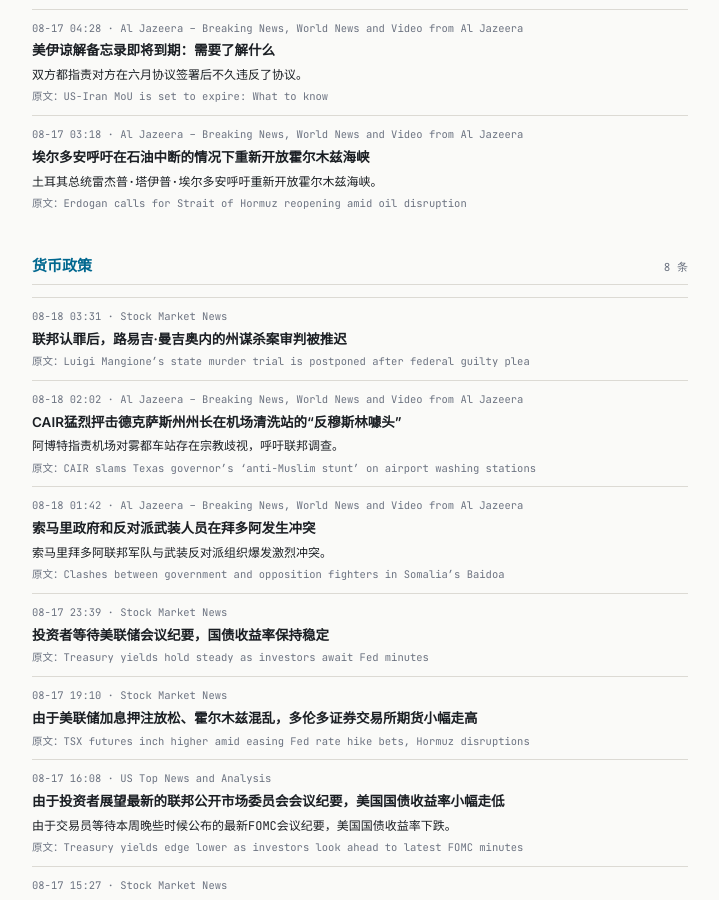
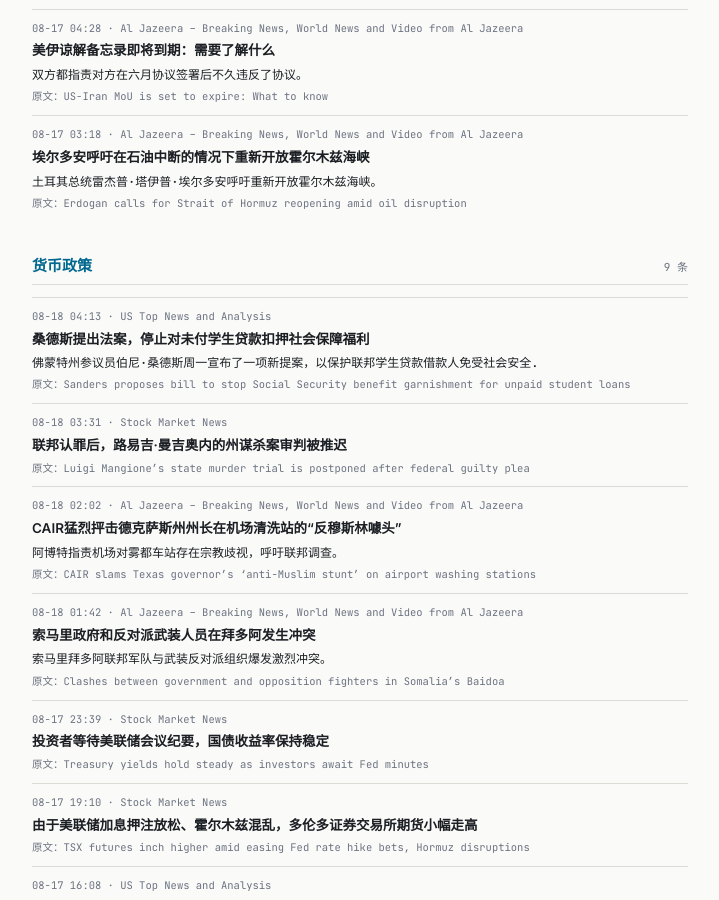
Before and after one commit to tang3super/tang3super.github.io, a Jekyll site: the page built from macro-trade/news-digest.md, in a window 1280 px wide and 900 px high, scrolled down 2414 px. Shown: the whole window, without its empty margins (280-999 px from the left). Built offline with Jekyll 4.4.1, drawn with Linux system fonts in a browser that asks for light colours; some of the changed text lies outside the part shown.

Commit message:
sync news-digest article

```diff
--- a/macro-trade/news-digest.md
+++ b/macro-trade/news-digest.md
@@ -169,6 +169,13 @@ topics:
     summary_zh: 土耳其总统雷杰普·塔伊普·埃尔多安呼吁重新开放霍尔木兹海峡。
 - name: 货币政策
   items:
+  - title: Sanders proposes bill to stop Social Security benefit garnishment for unpaid student loans
+    summary: Sen. Bernie Sanders, I-Vermont, announced a new proposal on Monday to protect federal student loan borrowers from having their Social Securi…
+    link: https://www.cnbc.com/2026/08/17/bernie-sanders-social-security-garnishment-student-loans.html
+    source: US Top News and Analysis
+    time: 08-18 04:13
+    title_zh: 桑德斯提出法案，停止对未付学生贷款扣押社会保障福利
+    summary_zh: 佛蒙特州参议员伯尼·桑德斯周一宣布了一项新提案，以保护联邦学生贷款借款人免受社会安全.
   - title: Luigi Mangione’s state murder trial is postponed after federal guilty plea
     summary: ''
     link: https://www.investing.com/news/stock-market-news/luigi-mangiones-state-murder-trial-is-postponed-after-federal-guilty-plea-4863852
```
Also changed, not shown: other parts of macro-trade/news-digest.md (+1 -1 lines).
